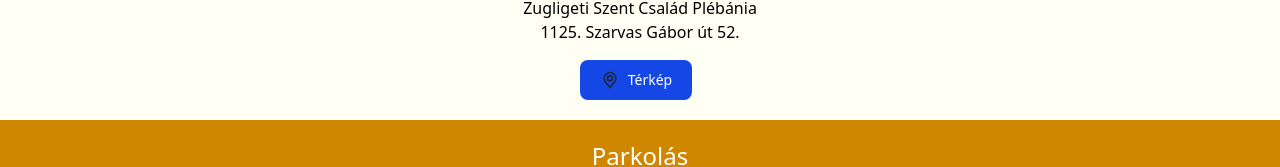
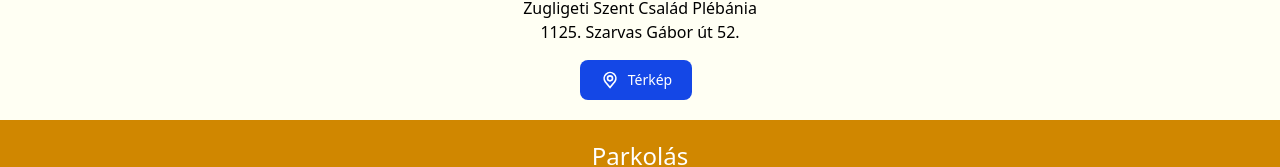
Before and after one commit to molnarbence/wedding-lb, a Nuxt app: page /eskuvo in a window 1280 px wide. Shown: the part 512-679 px from the top of the page. Built offline with nearby package versions, Linux system fonts and the light colour scheme; a web font is replaced by a local one.

Commit message:
make icon white

```diff
--- a/components/MapIcon.vue
+++ b/components/MapIcon.vue
@@ -1,6 +1,6 @@
 <template>
   <svg
-    class="w-5 h-5 me-2 text-gray-800 dark:text-white"
+    class="w-5 h-5 me-2 text-white"
     aria-hidden="true"
     xmlns="http://www.w3.org/2000/svg"
     width="24"
```
